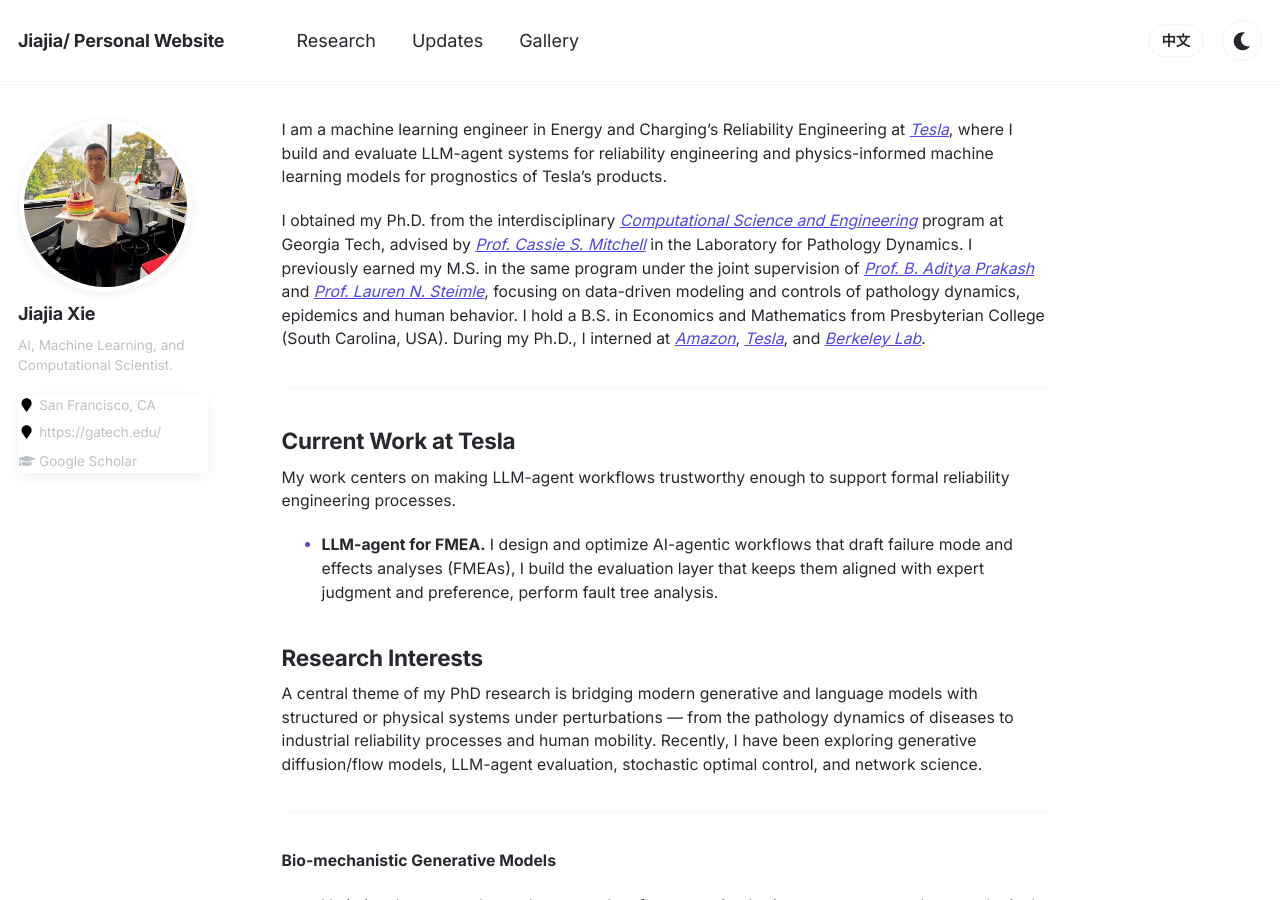
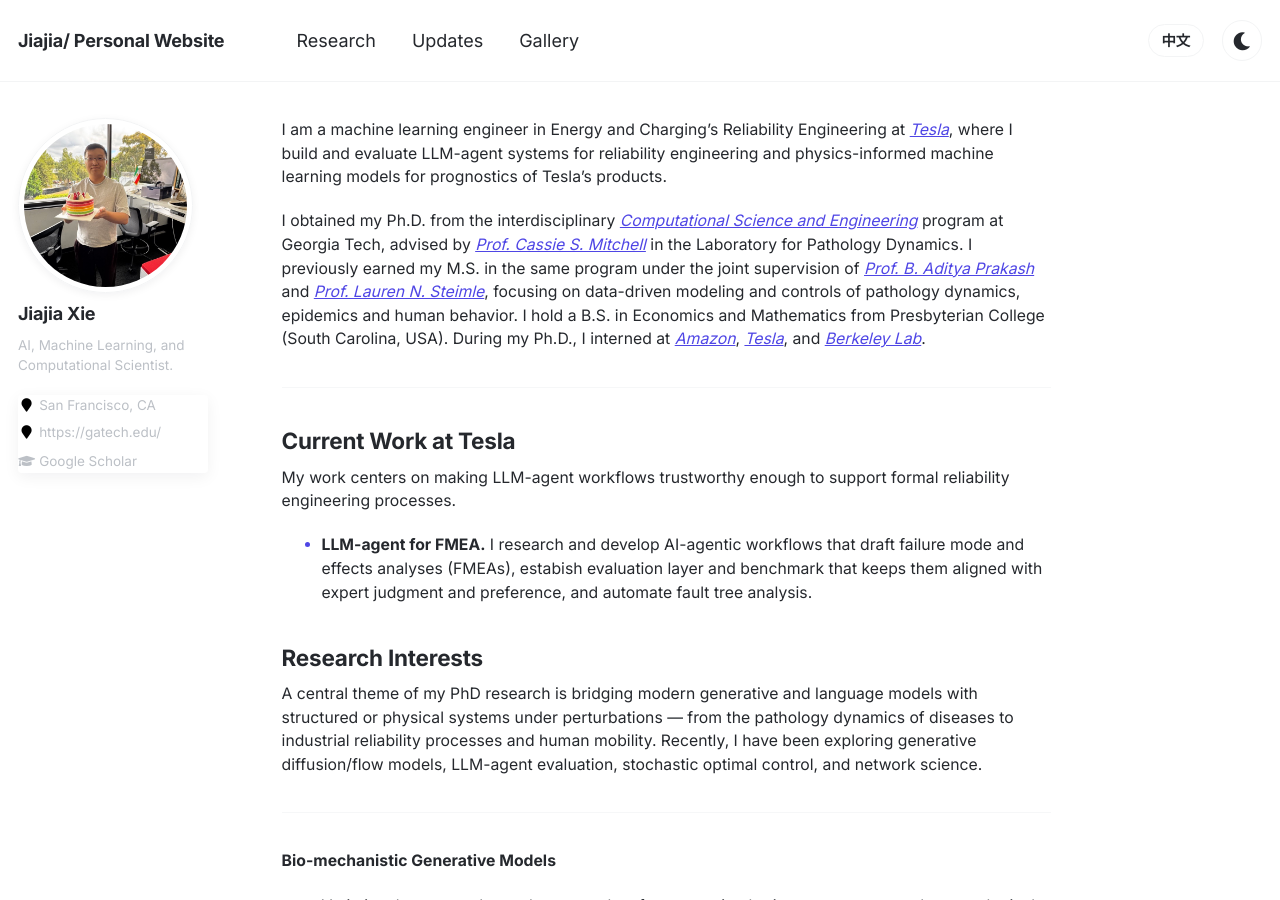
Before and after one commit to jxie1997/jxie1997.github.io, a Jekyll site: the page built from _pages/about.md, in a window 1280 px wide and 900 px high. Built offline with Jekyll 4.4.1, drawn with Linux system fonts in a browser that asks for light colours.

Commit message:
udpate cv 08252026

```diff
--- a/_pages/about.md
+++ b/_pages/about.md
@@ -20,7 +20,7 @@ I obtained my Ph.D. from the interdisciplinary *[Computational Science and Engin
 
 My work centers on making LLM-agent workflows trustworthy enough to support formal reliability engineering processes.
 
-- **LLM-agent for FMEA.** I design and optimize AI-agentic workflows that draft failure mode and effects analyses (FMEAs), I build the evaluation layer that keeps them aligned with expert judgment and preference, perform fault tree analysis.
+- **LLM-agent for FMEA.** I research and develop AI-agentic workflows that draft failure mode and effects analyses (FMEAs), estabish evaluation layer and benchmark that keeps them aligned with expert judgment and preference, and automate fault tree analysis.
 
 ### Research Interests
 
```
Also changed, not shown: 2 other files.
